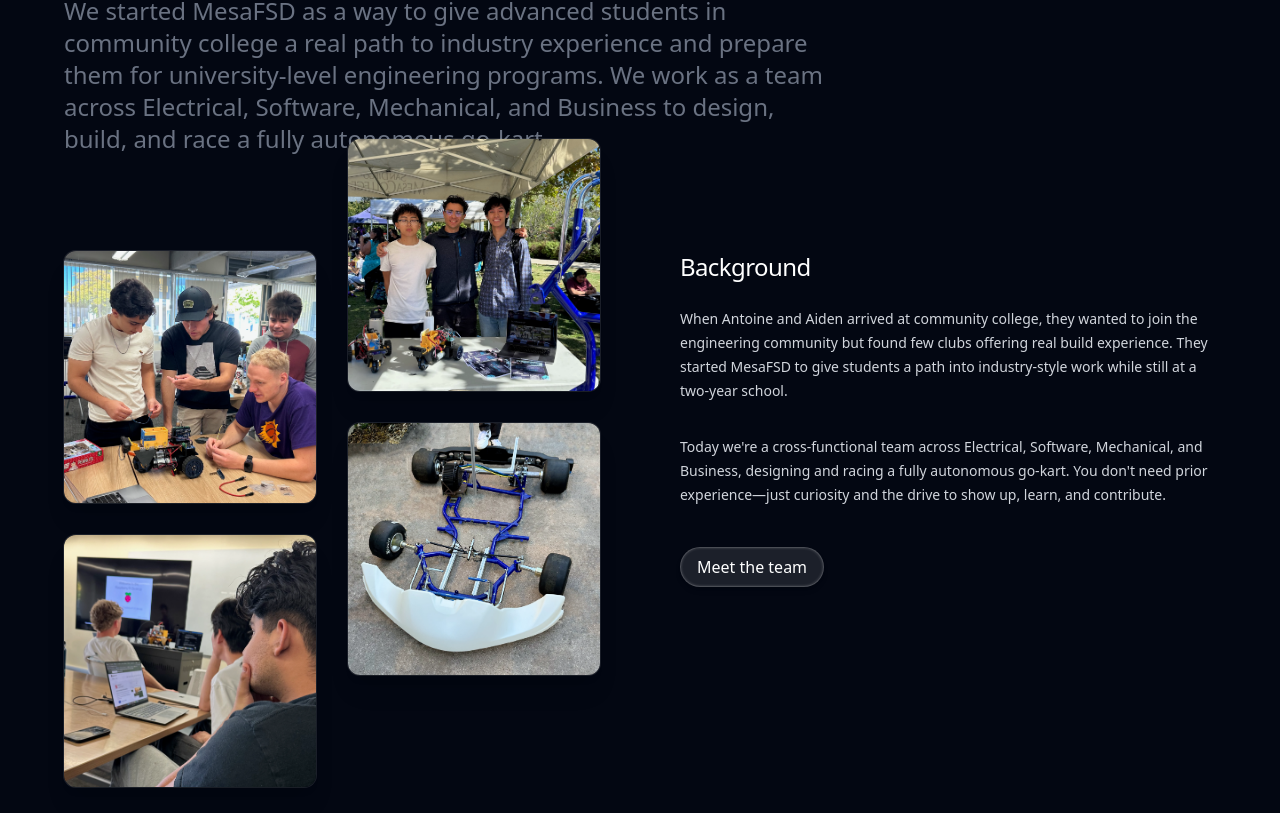
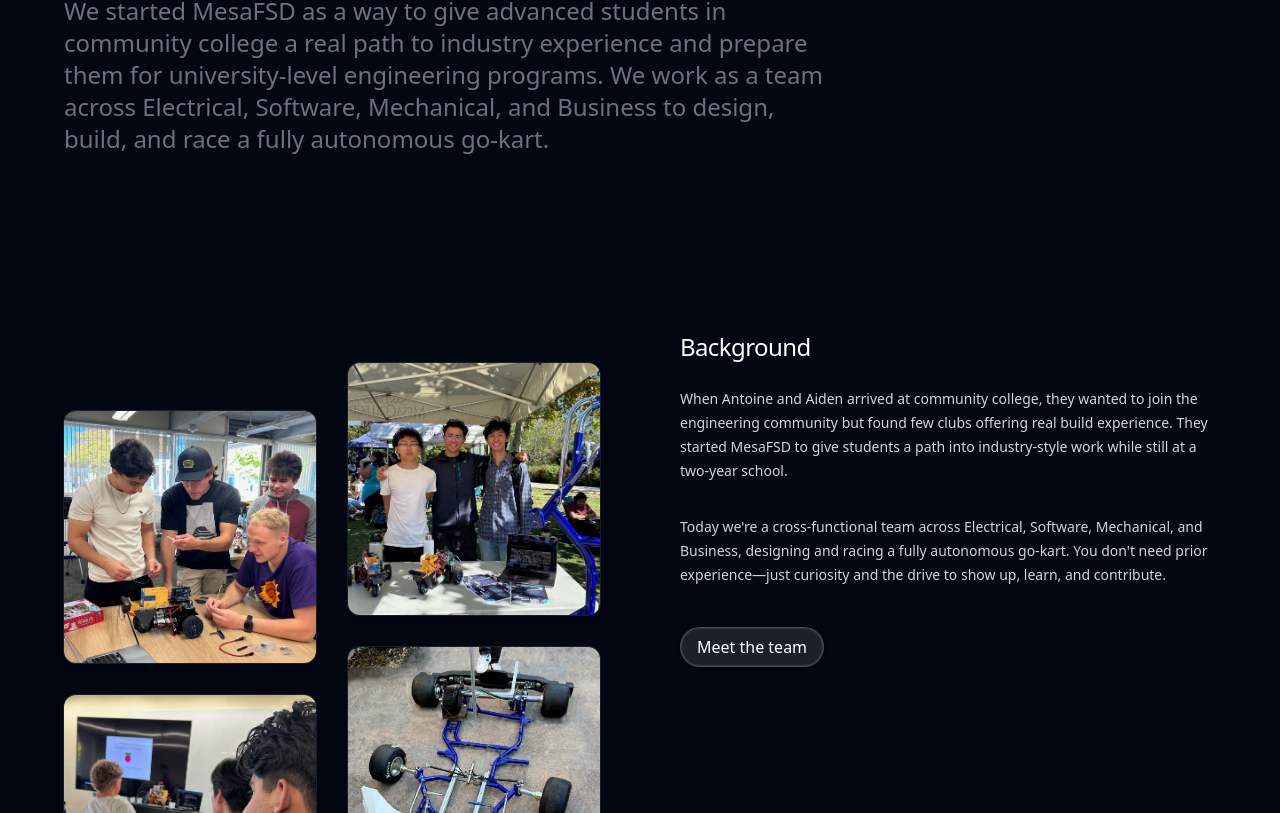
Before and after one commit to MesaFSD/website, a Next.js app: page /about in a window 1280 px wide. Shown: the part 387-1200 px from the top of the page. Built offline with nearby package versions, Linux system fonts and the light colour scheme; no server answers; a web font is replaced by a local one.

Commit message:
Update FAQ

```diff
--- a/app/about/page.tsx
+++ b/app/about/page.tsx
@@ -32,20 +32,20 @@
 
 function AboutContent() {
   return (
-    <Container variant="hero" className="mt-24 pb-24 lg:pb-32">
+    <Container variant="hero" className="mt-32 pb-24 lg:mt-44 lg:pb-32">
       <section className="grid grid-cols-1 items-start gap-10 lg:grid-cols-2 lg:gap-16 xl:gap-20">
-        <div className="order-2 lg:order-1">
+        <div className="order-2 pt-4 lg:order-1 lg:pt-20">
           <div className="grid grid-cols-2 gap-4 lg:gap-6 xl:gap-8">
             <div className="aspect-square overflow-hidden rounded-xl shadow-xl ring-1 ring-white/10">
               <img alt="" src="/club/1.webp" className="block size-full object-cover" />
             </div>
-            <div className="-mt-6 aspect-square overflow-hidden rounded-xl shadow-xl ring-1 ring-white/10 sm:-mt-10 lg:-mt-24 xl:-mt-28">
+            <div className="-mt-4 aspect-square overflow-hidden rounded-xl shadow-xl ring-1 ring-white/10 sm:-mt-6 lg:-mt-10 xl:-mt-12">
               <img alt="" src="/club/2.webp" className="block size-full object-cover" />
             </div>
             <div className="aspect-square overflow-hidden rounded-xl shadow-xl ring-1 ring-white/10">
               <img alt="" src="/club/3.webp" className="block size-full object-cover" />
             </div>
-            <div className="-mt-6 aspect-square overflow-hidden rounded-xl shadow-xl ring-1 ring-white/10 sm:-mt-10 lg:-mt-24 xl:-mt-28">
+            <div className="-mt-4 aspect-square overflow-hidden rounded-xl shadow-xl ring-1 ring-white/10 sm:-mt-6 lg:-mt-10 xl:-mt-12">
               <img alt="" src="/club/4.webp" className="block size-full object-cover" />
             </div>
           </div>
--- a/app/apply/page.tsx
+++ b/app/apply/page.tsx
@@ -206,7 +206,7 @@
               When and where are the meetings for my team?
             </dt>
             <dd className="mt-4 text-sm/6 text-gray-300">
-              Some meetings and work sessions are held in the Innovation Research Lab (Room B106) on Mesa Campus while others are held remotely. Depending on scheduling, meeting times may vary between semesters. You can find the current meeting times on our{' '}
+              Depending on the team, meetings and work sessions are either held in the Team Inspiration Lab in Poway, the Innovation Research Lab (Room B106) on Mesa Campus, or remotely via Google Meet. Depending on scheduling, meeting times may vary between semesters. You can find the current meeting times on our{' '}
               <a
                 href="https://discord.gg/javuzE2f4r"
                 target="_blank"
```
